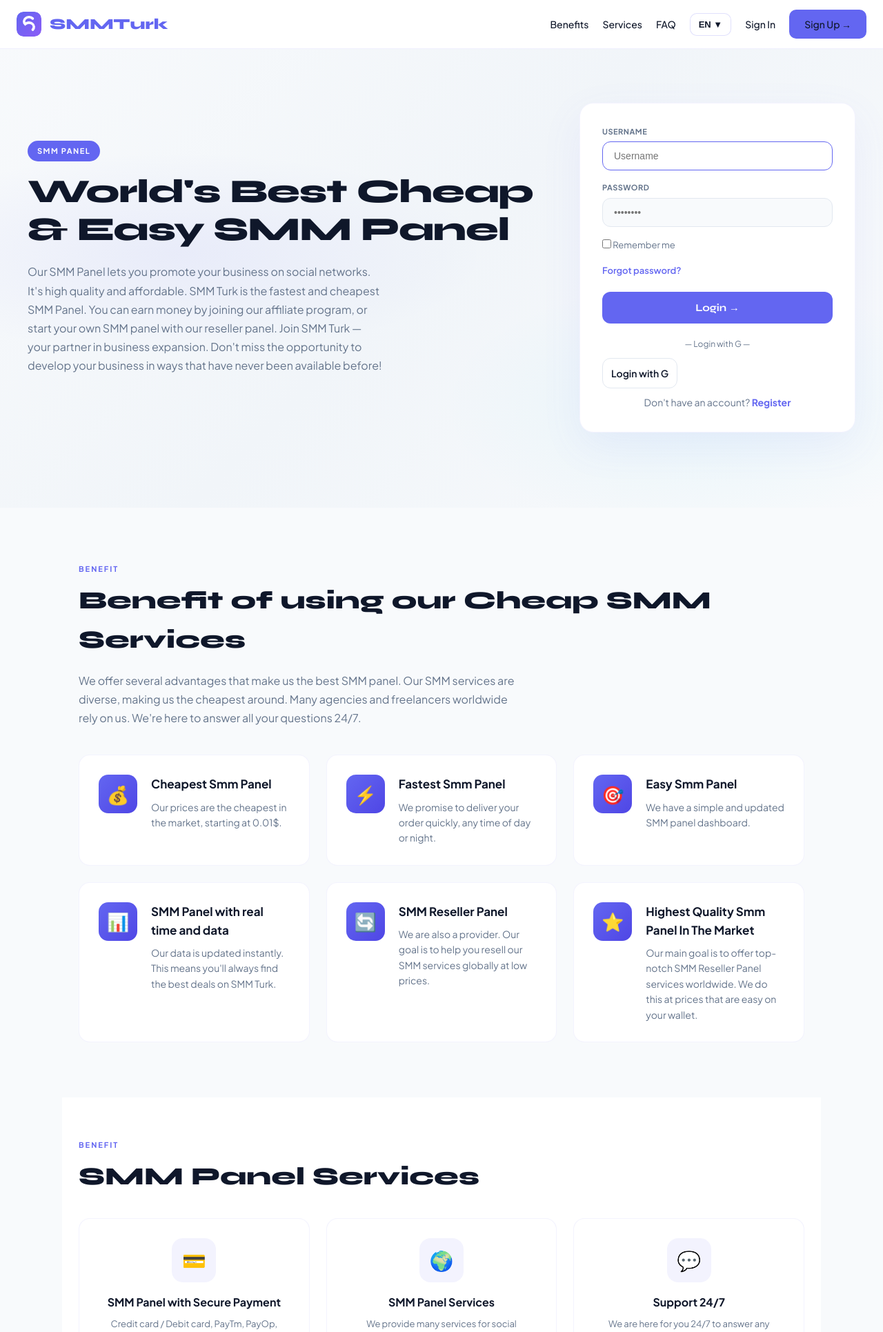
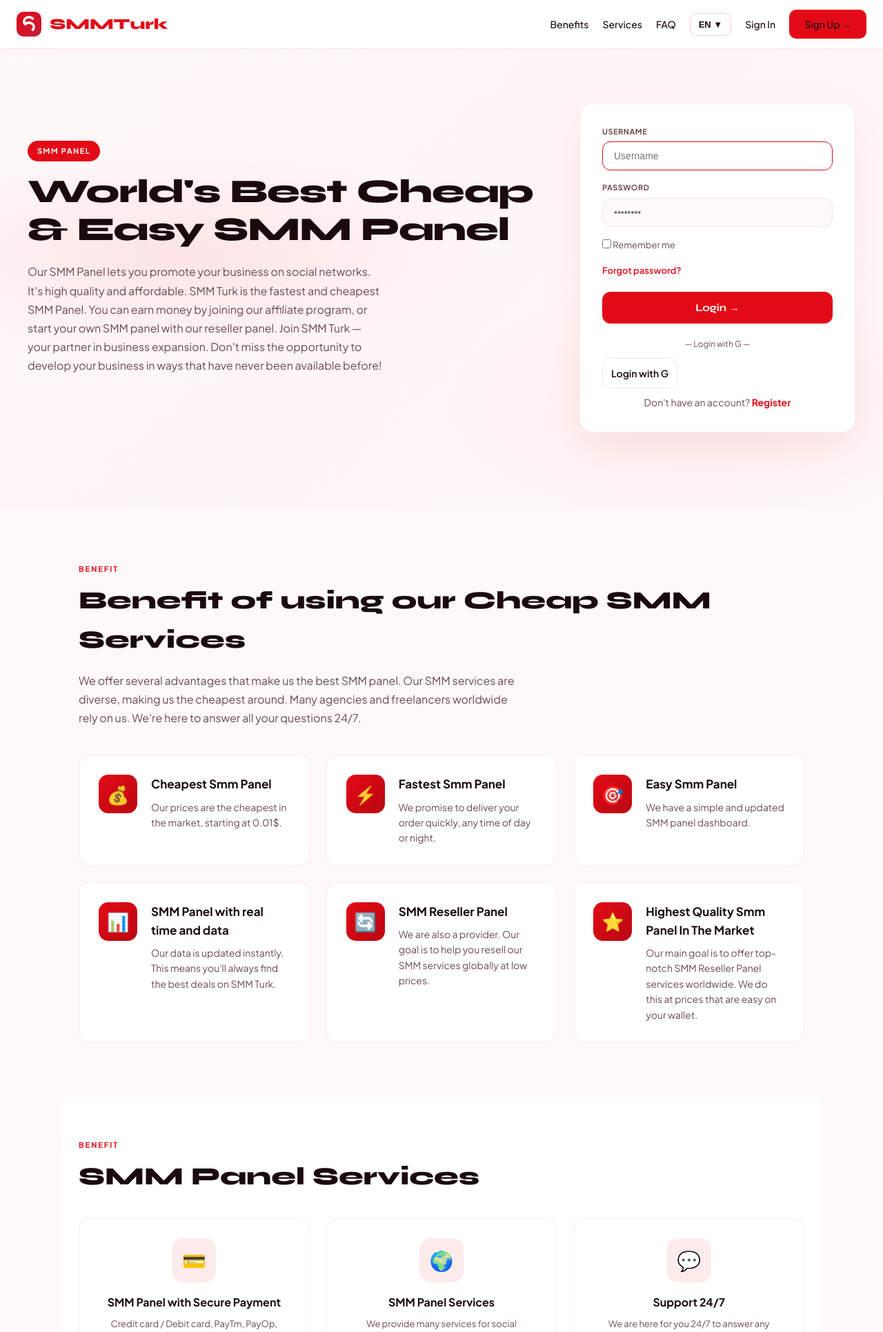
Before and after one commit to ersanjt/smm-turk-panel, a PHP site: page /home.php in a window 1280 px wide. Shown: the top 1931 px of the page at 69% size. Run offline with PHP 8.4, Linux system fonts and the light colour scheme; some libraries are stand-ins or nearby versions.

Commit message:
Brand: Turkish red (SMM Turk) - logo, favicon, full site
- Logo/favicon: red gradient #E30A17 / #C41E3A (Turkish flag red)
- Dashboard: sidebar + content red palette, modern UX
- Home, Login, Verify: same red theme, user-friendly
- No config/DB changes; deploy safe (config.php excluded)

Made-with: Cursor

```diff
--- a/home.php
+++ b/home.php
@@ -24,15 +24,15 @@ $currentPath = '/home.php';
     <link href="https://fonts.googleapis.com/css2?family=Syne:wght@600;700;800&family=Plus+Jakarta+Sans:wght@400;500;600;700&display=swap" rel="stylesheet">
     <style>
         :root {
-            --primary: #6366f1;
-            --primary-dark: #4f46e5;
-            --primary-light: #818cf8;
-            --primary-soft: rgba(99, 102, 241, 0.08);
-            --accent: #22d3ee;
-            --dark: #0f172a;
-            --dark2: #1e293b;
-            --muted: #64748b;
-            --light: #f8fafc;
+            --primary: #E30A17;
+            --primary-dark: #B90812;
+            --primary-light: #FF4757;
+            --primary-soft: rgba(227, 10, 23, 0.08);
+            --accent: #e63950;
+            --dark: #1a0a0e;
+            --dark2: #2d1519;
+            --muted: #6b4a50;
+            --light: #fef8f9;
             --white: #ffffff;
         }
         * { margin: 0; padding: 0; box-sizing: border-box; }
@@ -42,7 +42,7 @@ $currentPath = '/home.php';
         .nav {
             position: fixed; top: 0; left: 0; right: 0; z-index: 1000;
             background: rgba(255,255,255,.96); backdrop-filter: blur(14px);
-            border-bottom: 1px solid rgba(99, 102, 241, 0.1);
+            border-bottom: 1px solid rgba(227, 10, 23, 0.12);
             padding: 14px 24px; display: flex; align-items: center; justify-content: space-between;
         }
         .nav-logo { display: flex; align-items: center; gap: 12px; font-family: 'Syne', sans-serif; font-size: 22px; font-weight: 800; color: var(--dark); text-decoration: none; }
@@ -52,24 +52,24 @@ $currentPath = '/home.php';
         .nav-links a { font-size: 14px; font-weight: 500; color: var(--dark); transition: color .2s; }
         .nav-links a:hover { color: var(--primary); }
         .nav-lang { position: relative; }
-        .nav-lang-btn { display: flex; align-items: center; gap: 6px; padding: 8px 12px; border-radius: 10px; border: 1.5px solid rgba(99,102,241,.2); background: var(--white); font-size: 13px; font-weight: 600; color: var(--dark); cursor: pointer; }
+        .nav-lang-btn { display: flex; align-items: center; gap: 6px; padding: 8px 12px; border-radius: 10px; border: 1.5px solid rgba(227,10,23,.2); background: var(--white); font-size: 13px; font-weight: 600; color: var(--dark); cursor: pointer; }
         .nav-lang-btn:hover { border-color: var(--primary); color: var(--primary); }
         .nav-lang-dropdown { position: absolute; top: 100%; right: 0; margin-top: 6px; background: var(--white); border-radius: 12px; box-shadow: 0 12px 40px rgba(0,0,0,.08); border: 1px solid rgba(0,0,0,.06); min-width: 140px; display: none; overflow: hidden; }
         .nav-lang-dropdown.open { display: block; }
         .nav-lang-dropdown a { display: block; padding: 12px 16px; font-size: 14px; color: var(--dark); }
         .nav-lang-dropdown a:hover { background: var(--primary-soft); color: var(--primary); }
         .nav-btn { background: var(--primary); color: var(--white); padding: 10px 22px; border-radius: 10px; font-weight: 700; font-size: 14px; transition: all .2s; }
-        .nav-btn:hover { background: var(--primary-dark); transform: translateY(-2px); box-shadow: 0 8px 24px rgba(196, 30, 58, .35); }
+        .nav-btn:hover { background: var(--primary-dark); transform: translateY(-2px); box-shadow: 0 8px 24px rgba(227, 10, 23, .35); }
 
         .hero {
             min-height: 92vh; display: flex; align-items: center; padding: 100px 24px 60px;
-            background: linear-gradient(135deg, var(--light) 0%, #f1f5f9 50%, var(--light) 100%);
+            background: linear-gradient(135deg, var(--light) 0%, #fff5f6 50%, var(--light) 100%);
             position: relative;
         }
         .hero::before {
             content: ''; position: absolute; top: 0; left: 0; right: 0; bottom: 0;
             background: radial-gradient(ellipse 70% 40% at 20% 50%, var(--primary-soft), transparent 50%),
-                        radial-gradient(ellipse 60% 50% at 80% 80%, rgba(34,211,238,.06), transparent 50%);
+                        radial-gradient(ellipse 60% 50% at 80% 80%, rgba(230,57,80,.06), transparent 50%);
             pointer-events: none;
         }
         .hero-inner { max-width: 1200px; margin: 0 auto; width: 100%; display: grid; grid-template-columns: 1fr 400px; gap: 48px; align-items: center; position: relative; z-index: 1; }
@@ -78,18 +78,18 @@ $currentPath = '/home.php';
         .hero h1 span { color: var(--primary); }
         .hero-desc { font-size: 16px; color: var(--muted); margin-bottom: 28px; line-height: 1.7; max-width: 520px; }
         .hero-form-box {
-            background: var(--white); border-radius: 20px; padding: 32px; box-shadow: 0 20px 60px rgba(99, 102, 241, .08); border: 1px solid rgba(99, 102, 241, .08);
+            background: var(--white); border-radius: 20px; padding: 32px; box-shadow: 0 20px 60px rgba(227, 10, 23, .08); border: 1px solid rgba(227, 10, 23, .08);
         }
         .hero-form-box .form-group { margin-bottom: 16px; }
         .hero-form-box .form-label { display: block; font-size: 11px; font-weight: 700; color: var(--muted); margin-bottom: 6px; text-transform: uppercase; letter-spacing: .5px; }
-        .hero-form-box .form-control { width: 100%; padding: 12px 16px; border: 1.5px solid #e2e8f0; border-radius: 12px; font-size: 14px; outline: none; transition: border-color .2s; background: var(--light); }
+        .hero-form-box .form-control { width: 100%; padding: 12px 16px; border: 1.5px solid #f0e6e8; border-radius: 12px; font-size: 14px; outline: none; transition: border-color .2s; background: var(--light); }
         .hero-form-box .form-control:focus { border-color: var(--primary); background: var(--white); }
         .hero-form-box .btn-login { width: 100%; padding: 14px; background: var(--primary); color: var(--white); border: none; border-radius: 12px; font-family: 'Syne', sans-serif; font-size: 15px; font-weight: 700; cursor: pointer; transition: all .2s; margin-top: 8px; }
-        .hero-form-box .btn-login:hover { background: var(--primary-dark); transform: translateY(-1px); box-shadow: 0 8px 24px rgba(99, 102, 241, .35); }
+        .hero-form-box .btn-login:hover { background: var(--primary-dark); transform: translateY(-1px); box-shadow: 0 8px 24px rgba(227, 10, 23, .35); }
         .hero-form-box .remember { font-size: 13px; color: var(--muted); margin-bottom: 12px; }
         .hero-form-box .forgot { font-size: 13px; color: var(--primary); font-weight: 600; }
         .hero-form-box .divider { text-align: center; margin: 20px 0; font-size: 12px; color: var(--muted); }
-        .hero-form-box .btn-google { width: 100%; padding: 12px; border: 1.5px solid #e2e8f0; border-radius: 12px; background: var(--white); font-size: 14px; font-weight: 600; color: var(--dark); cursor: pointer; transition: all .2s; }
+        .hero-form-box .btn-google { width: 100%; padding: 12px; border: 1.5px solid #f0e6e8; border-radius: 12px; background: var(--white); font-size: 14px; font-weight: 600; color: var(--dark); cursor: pointer; transition: all .2s; }
         .hero-form-box .btn-google:hover { border-color: var(--primary); color: var(--primary); }
         .hero-form-box .register-link { text-align: center; margin-top: 18px; font-size: 14px; color: var(--muted); }
         .hero-form-box .register-link a { color: var(--primary); font-weight: 700; }
@@ -100,18 +100,18 @@ $currentPath = '/home.php';
         .section-desc { color: var(--muted); font-size: 16px; margin-bottom: 40px; max-width: 640px; line-height: 1.7; }
         .benefit-grid { display: grid; grid-template-columns: repeat(auto-fit, minmax(300px, 1fr)); gap: 24px; }
         .benefit-card {
-            background: var(--white); border-radius: 16px; padding: 28px; border: 1px solid rgba(99, 102, 241, .08);
+            background: var(--white); border-radius: 16px; padding: 28px; border: 1px solid rgba(227, 10, 23, .08);
             transition: all .3s; display: flex; gap: 20px; align-items: flex-start;
         }
-        .benefit-card:hover { border-color: var(--primary); box-shadow: 0 16px 40px rgba(99, 102, 241, .1); transform: translateY(-4px); }
+        .benefit-card:hover { border-color: var(--primary); box-shadow: 0 16px 40px rgba(227, 10, 23, .1); transform: translateY(-4px); }
         .benefit-icon { width: 56px; height: 56px; min-width: 56px; border-radius: 14px; background: linear-gradient(135deg, var(--primary), var(--primary-dark)); display: flex; align-items: center; justify-content: center; font-size: 26px; color: var(--white); }
         .benefit-card h3 { font-size: 17px; font-weight: 700; color: var(--dark); margin-bottom: 8px; }
         .benefit-card p { font-size: 14px; color: var(--muted); line-height: 1.6; }
 
         .three-cols { display: grid; grid-template-columns: repeat(3, 1fr); gap: 24px; margin-top: 32px; }
         @media (max-width: 900px) { .three-cols { grid-template-columns: 1fr; } }
-        .feature-block { background: var(--white); border-radius: 16px; padding: 28px; text-align: center; border: 1px solid rgba(99, 102, 241, .08); transition: all .3s; }
-        .feature-block:hover { border-color: var(--primary); box-shadow: 0 12px 32px rgba(99, 102, 241, .08); }
+        .feature-block { background: var(--white); border-radius: 16px; padding: 28px; text-align: center; border: 1px solid rgba(227, 10, 23, .08); transition: all .3s; }
+        .feature-block:hover { border-color: var(--primary); box-shadow: 0 12px 32px rgba(227, 10, 23, .08); }
         .feature-block .icon { width: 64px; height: 64px; margin: 0 auto 16px; border-radius: 16px; background: var(--primary-soft); display: flex; align-items: center; justify-content: center; font-size: 28px; }
         .feature-block h3 { font-size: 16px; font-weight: 700; color: var(--dark); margin-bottom: 8px; }
         .feature-block p { font-size: 13px; color: var(--muted); line-height: 1.6; }
@@ -125,14 +125,14 @@ $currentPath = '/home.php';
 
         .stats-row { display: grid; grid-template-columns: repeat(3, 1fr); gap: 24px; margin-top: 40px; }
         @media (max-width: 700px) { .stats-row { grid-template-columns: 1fr; } }
-        .stat-item { text-align: center; padding: 28px 20px; background: var(--white); border-radius: 16px; border: 1px solid rgba(99, 102, 241, .08); }
+        .stat-item { text-align: center; padding: 28px 20px; background: var(--white); border-radius: 16px; border: 1px solid rgba(227, 10, 23, .08); }
         .stat-item .icon { width: 56px; height: 56px; margin: 0 auto 12px; border-radius: 14px; background: var(--primary-soft); display: flex; align-items: center; justify-content: center; font-size: 24px; }
         .stat-value { font-family: 'Syne', sans-serif; font-size: 28px; font-weight: 800; color: var(--primary); }
         .stat-label { font-size: 13px; color: var(--muted); margin-top: 4px; }
 
         .faq-list { max-width: 720px; margin: 0 auto; }
-        .faq-item { background: var(--white); border: 1px solid rgba(99, 102, 241, .08); border-radius: 14px; margin-bottom: 12px; overflow: hidden; transition: all .2s; }
-        .faq-item:hover { border-color: rgba(99, 102, 241, .2); }
+        .faq-item { background: var(--white); border: 1px solid rgba(227, 10, 23, .08); border-radius: 14px; margin-bottom: 12px; overflow: hidden; transition: all .2s; }
+        .faq-item:hover { border-color: rgba(227, 10, 23, .2); }
         .faq-q { padding: 20px 24px; font-weight: 600; font-size: 15px; cursor: pointer; display: flex; justify-content: space-between; align-items: center; color: var(--dark); }
         .faq-q span { color: var(--primary); font-size: 20px; transition: transform .25s; }
         .faq-item.open .faq-q span { transform: rotate(45deg); }
@@ -142,7 +142,7 @@ $currentPath = '/home.php';
         .why-us-grid { display: grid; grid-template-columns: 1fr 1fr; gap: 48px; align-items: center; margin-top: 40px; }
         @media (max-width: 900px) { .why-us-grid { grid-template-columns: 1fr; } }
         .why-us-icons { display: grid; grid-template-columns: 1fr 1fr; gap: 20px; }
-        .why-us-icon { display: flex; align-items: center; gap: 16px; padding: 20px; background: var(--primary-soft); border-radius: 14px; border: 1px solid rgba(99, 102, 241, .12); }
+        .why-us-icon { display: flex; align-items: center; gap: 16px; padding: 20px; background: var(--primary-soft); border-radius: 14px; border: 1px solid rgba(227, 10, 23, .12); }
         .why-us-icon .ico { width: 48px; height: 48px; border-radius: 12px; background: var(--primary); color: var(--white); display: flex; align-items: center; justify-content: center; font-size: 22px; flex-shrink: 0; }
         .why-us-icon span { font-weight: 700; font-size: 14px; color: var(--dark); }
 
```
Also changed, not shown: layouts/header.php (+8 -8 lines), login.php (+15 -15 lines), verify-email.php (+5 -5 lines), assets/img/logo-icon.svg.
